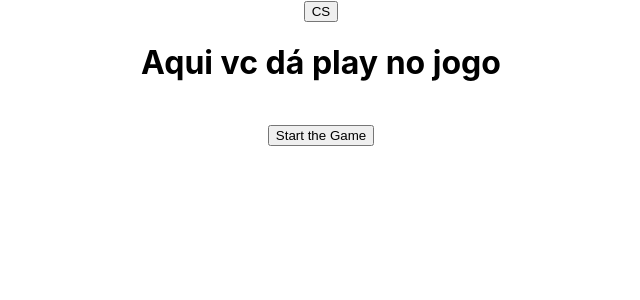
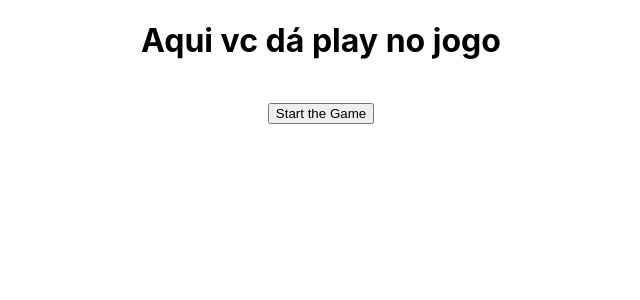
Before and after one commit to hverton1a/hangman, a React (Create React App) app in the folder frontend/hangman/: page / in a window 1280 px wide. Shown: the top 300 px of the page, without its empty margins (319-959 px from the left). Built offline with nearby package versions, Linux system fonts and the light colour scheme.

Commit message:
Cleaning and Reafactoring on component Card in card.jsx file
    -removed button test for screen changing
    -refactored extra function for changing screen, sending setScreen direct on pros

```diff
--- a/frontend/hangman/src/components/card.jsx
+++ b/frontend/hangman/src/components/card.jsx
@@ -199,24 +199,14 @@ function ScreenSelector(props){
 function Card(){
     const [ screen, setScreen ] = useState(0);
 
-    function changeScreen(){
-        var actual = screen + 1
-
-        if (actual > 3) {  actual = 0 ; }
-
-        setScreen(actual);
-    }
-
     function changer(nextScreen){
         setScreen(nextScreen)
     }
 
-
     return(
         <div className="card">
-            <button onClick={changeScreen}>CS</button>
             <ScreenSelector
-                changer={(nextScreen)=>{changer(nextScreen);}}
+                changer={(nextScreen)=>{setScreen(nextScreen);}}
                 screen={screen}
             />
         </div>
```
